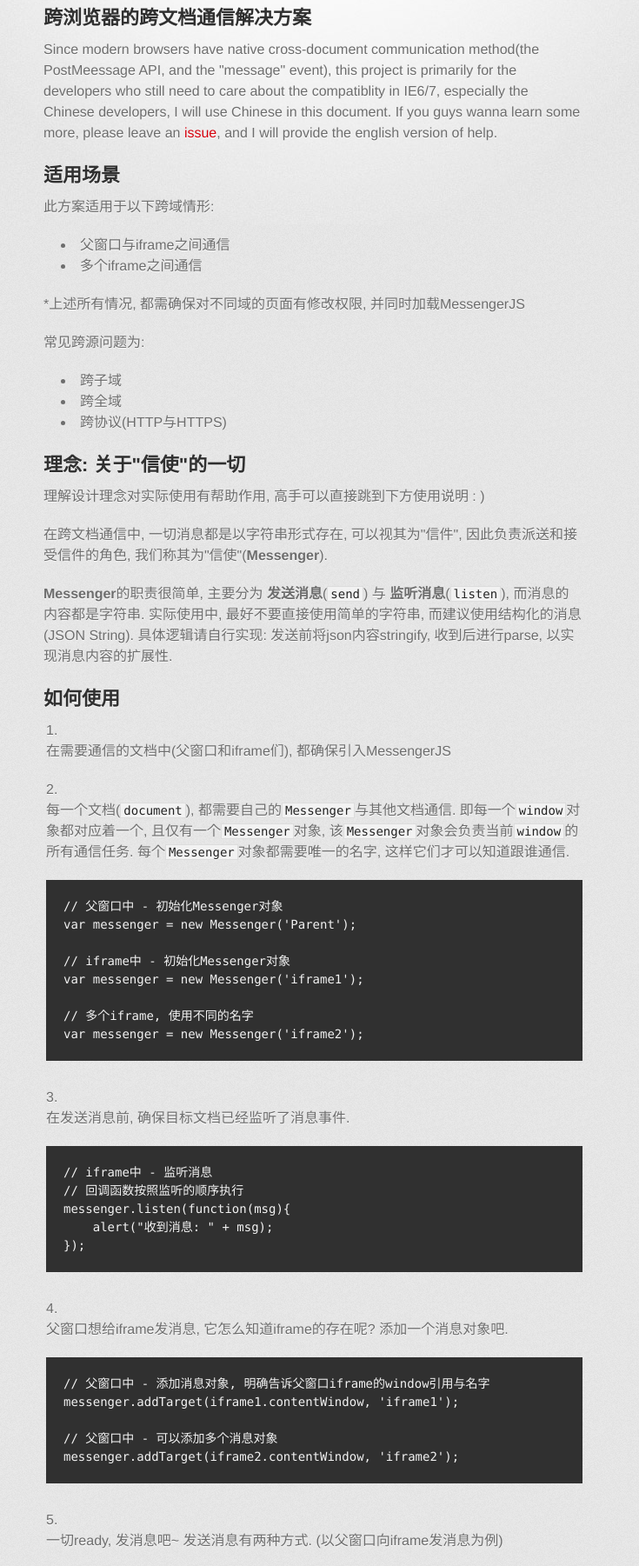
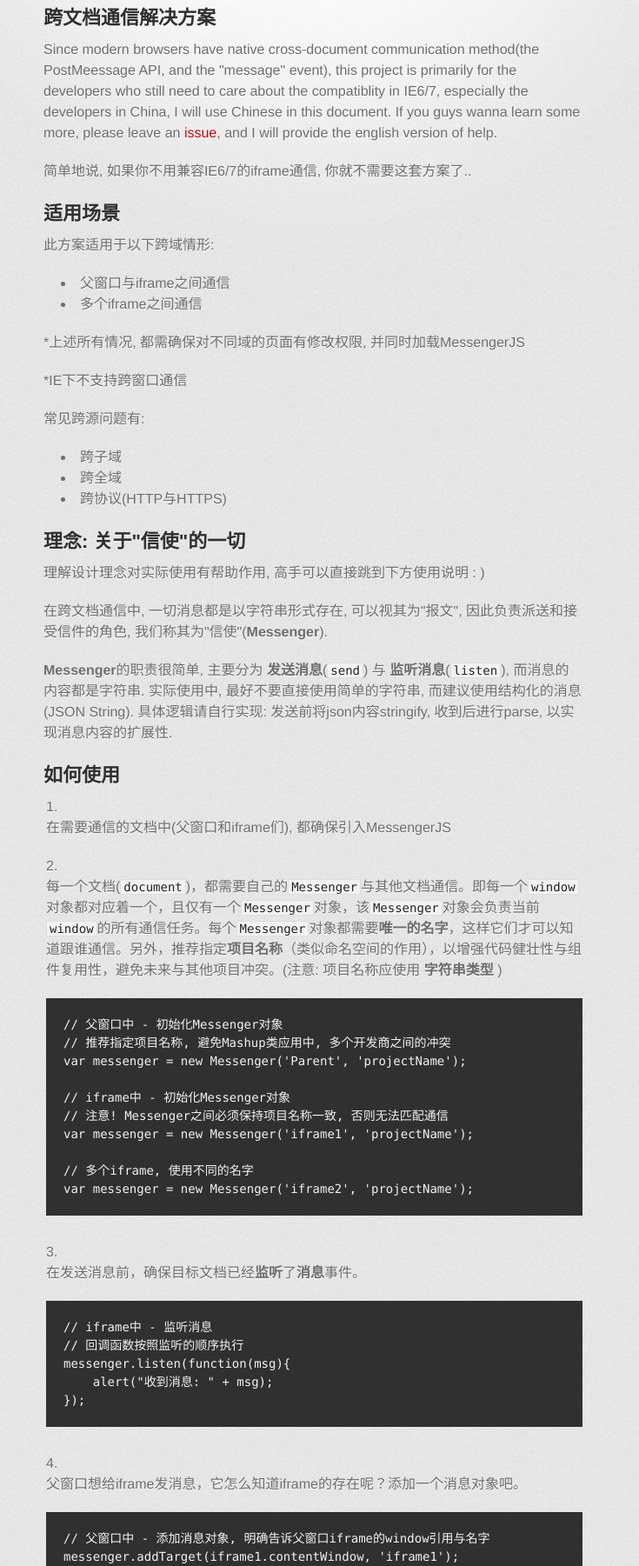
Before and after one commit to biqing/MessengerJS, a plain HTML site: page index.html in a window 1280 px wide. Shown: the part 315-2116 px from the top of the page at 87% size, without its empty margins (280-1015 px from the left). Drawn offline with Linux system fonts and the light colour scheme; a web font is replaced by a local one.

```diff
--- a/index.html
+++ b/index.html
@@ -35,9 +35,11 @@
 <a name="messengerjs" class="anchor" href="#messengerjs"><span class="octicon octicon-link"></span></a>MessengerJS</h1>
 
 <h2>
-<a name="%E8%B7%A8%E6%B5%8F%E8%A7%88%E5%99%A8%E7%9A%84%E8%B7%A8%E6%96%87%E6%A1%A3%E9%80%9A%E4%BF%A1%E8%A7%A3%E5%86%B3%E6%96%B9%E6%A1%88" class="anchor" href="#%E8%B7%A8%E6%B5%8F%E8%A7%88%E5%99%A8%E7%9A%84%E8%B7%A8%E6%96%87%E6%A1%A3%E9%80%9A%E4%BF%A1%E8%A7%A3%E5%86%B3%E6%96%B9%E6%A1%88"><span class="octicon octicon-link"></span></a>跨浏览器的跨文档通信解决方案</h2>
+<a name="%E8%B7%A8%E6%96%87%E6%A1%A3%E9%80%9A%E4%BF%A1%E8%A7%A3%E5%86%B3%E6%96%B9%E6%A1%88" class="anchor" href="#%E8%B7%A8%E6%96%87%E6%A1%A3%E9%80%9A%E4%BF%A1%E8%A7%A3%E5%86%B3%E6%96%B9%E6%A1%88"><span class="octicon octicon-link"></span></a>跨文档通信解决方案</h2>
 
-<p>Since modern browsers have native cross-document communication method(the PostMeessage API, and the "message" event), this project is primarily for the developers who still need to care about the compatiblity in IE6/7, especially the Chinese developers, I will use Chinese in this document. If you guys wanna learn some more, please leave an <a href="https://github.com/biqing/MessengerJS/issues/new">issue</a>, and I will provide the english version of help.</p>
+<p>Since modern browsers have native cross-document communication method(the PostMeessage API, and the "message" event), this project is primarily for the developers who still need to care about the compatiblity in IE6/7, especially the developers in China, I will use Chinese in this document. If you guys wanna learn some more, please leave an <a href="https://github.com/biqing/MessengerJS/issues/new">issue</a>, and I will provide the english version of help.</p>
+
+<p>简单地说, 如果你不用兼容IE6/7的iframe通信, 你就不需要这套方案了..</p>
 
 <h2>
 <a name="%E9%80%82%E7%94%A8%E5%9C%BA%E6%99%AF" class="anchor" href="#%E9%80%82%E7%94%A8%E5%9C%BA%E6%99%AF"><span class="octicon octicon-link"></span></a>适用场景</h2>
@@ -49,7 +51,9 @@
 <li>多个iframe之间通信</li>
 </ul><p>*上述所有情况, 都需确保对不同域的页面有修改权限, 并同时加载MessengerJS</p>
 
-<p>常见跨源问题为:</p>
+<p>*IE下不支持跨窗口通信</p>
+
+<p>常见跨源问题有:</p>
 
 <ul>
 <li>跨子域</li>
@@ -60,7 +64,7 @@
 
 <p>理解设计理念对实际使用有帮助作用, 高手可以直接跳到下方使用说明 : )</p>
 
-<p>在跨文档通信中, 一切消息都是以字符串形式存在, 可以视其为"信件", 因此负责派送和接受信件的角色, 我们称其为"信使"(<strong>Messenger</strong>).</p>
+<p>在跨文档通信中, 一切消息都是以字符串形式存在, 可以视其为"报文", 因此负责派送和接受信件的角色, 我们称其为"信使"(<strong>Messenger</strong>).</p>
 
 <p><strong>Messenger</strong>的职责很简单, 主要分为 <strong>发送消息</strong>(<code>send</code>) 与 <strong>监听消息</strong>(<code>listen</code>), 而消息的内容都是字符串. 实际使用中, 最好不要直接使用简单的字符串, 而建议使用结构化的消息(JSON String). 具体逻辑请自行实现: 发送前将json内容stringify, 收到后进行parse, 以实现消息内容的扩展性.</p>
 
@@ -70,20 +74,22 @@
 <ol>
 <li><p>在需要通信的文档中(父窗口和iframe们), 都确保引入MessengerJS</p></li>
 <li>
-<p>每一个文档(<code>document</code>), 都需要自己的<code>Messenger</code>与其他文档通信. 即每一个<code>window</code>对象都对应着一个, 且仅有一个<code>Messenger</code>对象, 该<code>Messenger</code>对象会负责当前<code>window</code>的所有通信任务. 每个<code>Messenger</code>对象都需要唯一的名字, 这样它们才可以知道跟谁通信.</p>
+<p>每一个文档(<code>document</code>)，都需要自己的<code>Messenger</code>与其他文档通信。即每一个<code>window</code>对象都对应着一个，且仅有一个<code>Messenger</code>对象，该<code>Messenger</code>对象会负责当前<code>window</code>的所有通信任务。每个<code>Messenger</code>对象都需要<strong>唯一的名字</strong>，这样它们才可以知道跟谁通信。另外，推荐指定<strong>项目名称</strong>（类似命名空间的作用），以增强代码健壮性与组件复用性，避免未来与其他项目冲突。(注意: 项目名称应使用 <strong>字符串类型</strong> )</p>
 
 <pre><code>// 父窗口中 - 初始化Messenger对象
-var messenger = new Messenger('Parent');
+// 推荐指定项目名称, 避免Mashup类应用中, 多个开发商之间的冲突
+var messenger = new Messenger('Parent', 'projectName');
 
 // iframe中 - 初始化Messenger对象
-var messenger = new Messenger('iframe1');
+// 注意! Messenger之间必须保持项目名称一致, 否则无法匹配通信
+var messenger = new Messenger('iframe1', 'projectName');
 
 // 多个iframe, 使用不同的名字
-var messenger = new Messenger('iframe2');
+var messenger = new Messenger('iframe2', 'projectName');
 </code></pre>
 </li>
 <li>
-<p>在发送消息前, 确保目标文档已经监听了消息事件.</p>
+<p>在发送消息前，确保目标文档已经<strong>监听</strong>了<strong>消息</strong>事件。</p>
 
 <pre><code>// iframe中 - 监听消息
 // 回调函数按照监听的顺序执行
@@ -93,7 +99,7 @@
 </code></pre>
 </li>
 <li>
-<p>父窗口想给iframe发消息, 它怎么知道iframe的存在呢? 添加一个消息对象吧.</p>
+<p>父窗口想给iframe发消息，它怎么知道iframe的存在呢？添加一个消息对象吧。</p>
 
 <pre><code>// 父窗口中 - 添加消息对象, 明确告诉父窗口iframe的window引用与名字
 messenger.addTarget(iframe1.contentWindow, 'iframe1');
@@ -103,7 +109,7 @@
 </code></pre>
 </li>
 <li>
-<p>一切ready, 发消息吧~ 发送消息有两种方式. (以父窗口向iframe发消息为例)</p>
+<p>一切ready，发消息吧~发送消息有两种方式。 (以父窗口向iframe发消息为例)</p>
 
 <pre><code>// 父窗口中 - 向单个iframe发消息
 messenger.targets['iframe1'].send(msg1);
@@ -120,9 +126,14 @@
 <p><a href="http://biqing.github.io/labs/messenger/parent.html"></a><a href="http://biqing.github.io/labs/messenger/parent.html">http://biqing.github.io/labs/messenger/parent.html</a></p>
 
 <h2>
+<a name="%E5%85%B3%E4%BA%8E%E6%B6%88%E6%81%AF%E5%AE%89%E5%85%A8%E6%80%A7" class="anchor" href="#%E5%85%B3%E4%BA%8E%E6%B6%88%E6%81%AF%E5%AE%89%E5%85%A8%E6%80%A7"><span class="octicon octicon-link"></span></a>关于消息安全性</h2>
+
+<p>由于任何iframe都可以收到广播的消息，建议传递消息时使用JSON String的形式，使用一个字段做消息有效性的验证。如果怕一个固定值（如项目名）不安全，可以使用一个简单的加密算法，并对业务脚本进行压缩混淆，此时的安全风险可以降到最低。</p>
+
+<h2>
 <a name="%E9%97%AE%E9%A2%98%E4%B8%8E%E5%BB%BA%E8%AE%AE" class="anchor" href="#%E9%97%AE%E9%A2%98%E4%B8%8E%E5%BB%BA%E8%AE%AE"><span class="octicon octicon-link"></span></a>问题与建议</h2>
 
-<p>使用中难免遇到问题, 欢迎提问与建议 : )</p>
+<p>使用中难免遇到问题，欢迎提问与建议 : )</p>
 
 <p><a href="https://github.com/biqing/MessengerJS/issues/new">提交Issue</a></p>
         </section>
```
Also changed, not shown: params.json (+1 -1 lines).
